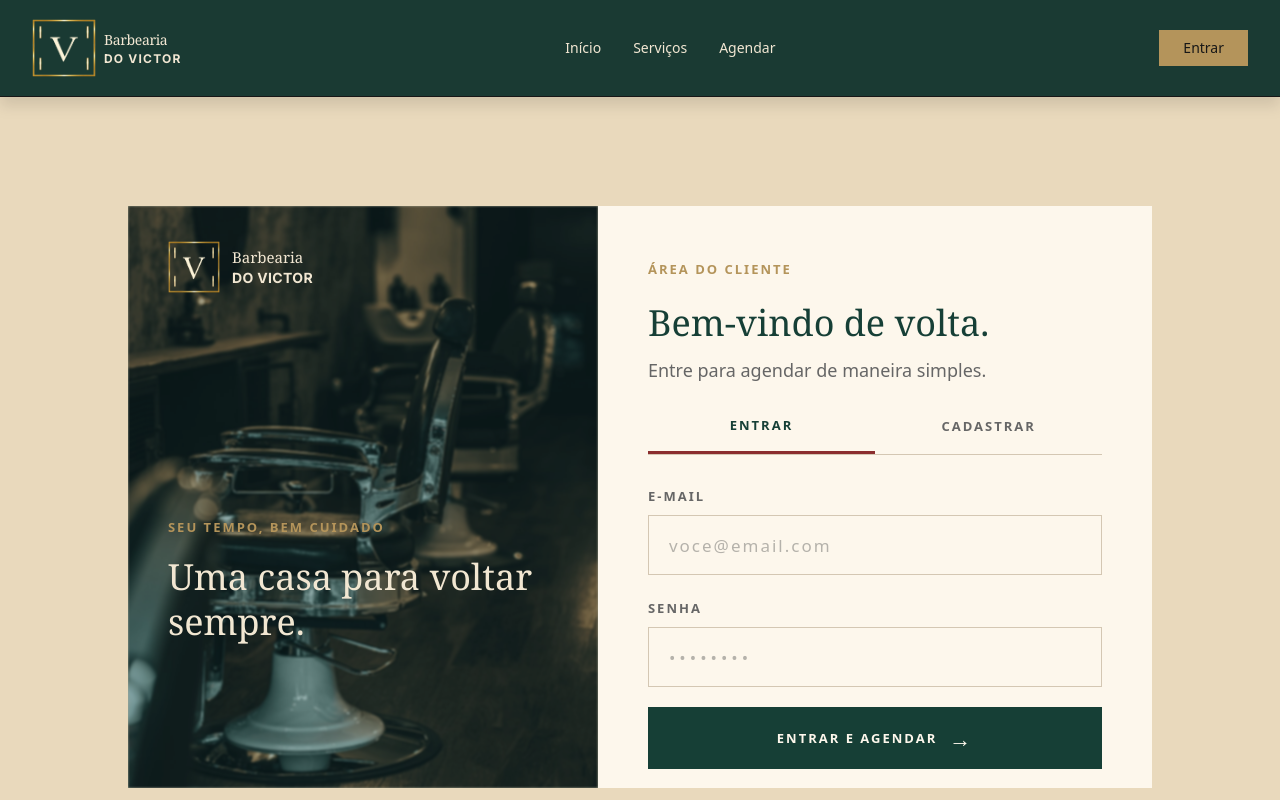
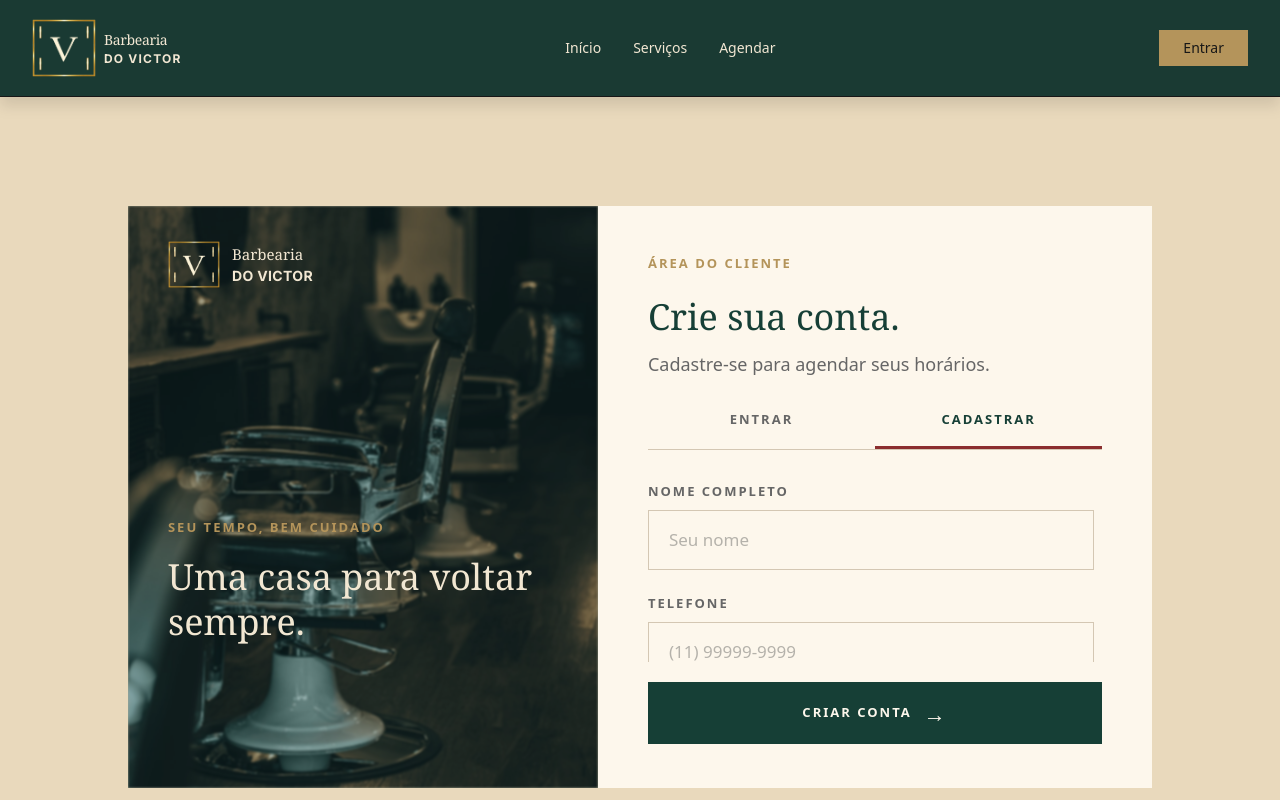
Before and after one commit to JonnyMarcus/Web-Site-Barber-Projeto-Final, a Next.js app in the folder web-barber/: page /entrar in a window 1280 px wide. Both pictures are taken after a click on the button "CADASTRAR". Shown: the top 800 px of the page. Built offline with nearby package versions, Linux system fonts and the light colour scheme.

Commit message:
versao final

```diff
--- a/web-barber/src/app/entrar/page.tsx
+++ b/web-barber/src/app/entrar/page.tsx
@@ -1,13 +1,11 @@
 import Image from "next/image";
+import LoginCadastro from "../../components/loginCadastro";
 
 export default function Entrar() {
   return (
     <main className="flex min-h-screen items-center justify-center bg-[#E9D9BC] p-4 md:p-8">
-      <div className="grid w-full max-w-[1024px] grid-cols-1 overflow-hidden md:aspect-[1024/582] md:grid-cols-[45.91%_54.09%]">
-
-        {/* LADO ESQUERDO */}
+      <div className="grid w-full max-w-[1024px] grid-cols-1 overflow-hidden md:h-[582px] md:grid-cols-[45.91%_54.09%]">
         <section className="relative h-[360px] overflow-hidden sm:h-[420px] md:h-full">
-
           <Image
             src="/Entrar.jpg"
             alt="Interior da Barbearia do Victor"
@@ -16,17 +14,14 @@ export default function Entrar() {
             className="object-cover blur-[1px]"
           />
 
-          {/* Sobreposição */}
           <div className="absolute inset-0 bg-emerald-950/30" />
 
-          {/* Logo */}
           <div className="absolute left-[8.5%] top-[6%] flex items-center gap-3">
             <Image
               src="/Logo.png"
               alt="Logo Barbearia do Victor"
               width={52}
               height={52}
-              className="h-[52px] w-[52px]"
             />
 
             <div className="text-[#F2E7D2]">
@@ -40,7 +35,6 @@ export default function Entrar() {
             </div>
           </div>
 
-          {/* Chamada */}
           <div className="absolute left-[8.5%] top-[53%]">
             <span className="text-[13px] font-bold uppercase tracking-[2px] text-[#B4945A]">
               Seu tempo, bem cuidado
@@ -52,98 +46,8 @@ export default function Entrar() {
           </div>
         </section>
 
-        {/* LADO DIREITO */}
-        <section className="h-full w-full bg-[#FDF7EC] px-7 pt-10 sm:px-10 sm:pt-12 md:px-[9%] md:pt-[9%]">
-
-          {/* Cabeçalho */}
-          <div>
-            <span className="text-[11px] font-bold uppercase tracking-[2px] text-[#B4945A] sm:text-[13px]">
-              Área do cliente
-            </span>
-
-            <h2 className="mt-5 font-[Cambria] text-[30px] font-medium leading-[38px] text-[#163F36] sm:text-[36px] sm:leading-[45px]">
-              Bem-vindo de volta.
-            </h2>
-
-            <p className="mt-3 text-[16px] text-[#666666] sm:text-[18px]">
-              Entre para agendar de maneira simples.
-            </p>
-          </div>
-
-          {/* Abas */}
-          <div className="mt-7 grid grid-cols-2 border-b border-[#D4C7B3] sm:mt-8">
-            <button
-              type="button"
-              className="border-b-[3px] border-[#8B2E2E] pb-3 text-[11px] font-bold uppercase tracking-[2px] text-[#163F36] sm:pb-4 sm:text-[13px]"
-            >
-              Entrar
-            </button>
-
-            <button
-              type="button"
-              className="pb-3 text-[11px] font-bold uppercase tracking-[2px] text-[#666666] sm:pb-4 sm:text-[13px]"
-            >
-              Cadastrar
-            </button>
-          </div>
-
-          {/* Formulário */}
-          <form className="mt-6 sm:mt-7">
-
-            {/* E-mail */}
-            <div>
-              <label
-                htmlFor="email"
-                className="text-[11px] font-bold uppercase tracking-[2px] text-[#666666] sm:text-[13px]"
-              >
-                E-mail
-              </label>
-
-              <input
-                id="email"
-                name="email"
-                type="email"
-                autoComplete="email"
-                placeholder="voce@email.com"
-                className="mt-2 h-14 w-full border border-[#D4C7B3] bg-transparent px-5 text-[15px] tracking-[2px] text-[#163F36] outline-none transition-colors placeholder:text-[#B5B2AB] focus:border-[#163F36] sm:h-[60px] sm:text-[17px]"
-              />
-            </div>
-
-            {/* Senha */}
-            <div className="mt-4 sm:mt-5">
-              <label
-                htmlFor="password"
-                className="text-[11px] font-bold uppercase tracking-[2px] text-[#666666] sm:text-[13px]"
-              >
-                Senha
-              </label>
-
-              <input
-                id="password"
-                name="password"
-                type="password"
-                autoComplete="current-password"
-                placeholder="••••••••"
-                className="mt-2 h-14 w-full border border-[#D4C7B3] bg-transparent px-5 text-[15px] tracking-[4px] text-[#163F36] outline-none transition-colors placeholder:text-[#B5B2AB] focus:border-[#163F36] sm:h-[60px] sm:text-[17px]"
-              />
-            </div>
-
-            {/* Botão */}
-            <button
-              type="submit"
-              className="mt-4 flex h-14 w-full items-center justify-center gap-3 bg-[#163F36] text-[11px] font-bold uppercase tracking-[2px] text-[#FDF7EC] transition-opacity hover:opacity-90 sm:mt-5 sm:h-[62px] sm:text-[13px]"
-            >
-              Entrar e agendar
-
-              <span
-                aria-hidden="true"
-                className="text-xl leading-none sm:text-[22px]"
-              >
-                →
-              </span>
-            </button>
-
-          </form>
+        <section className="min-h-0 h-full bg-[#FDF7EC]">
+            <LoginCadastro />
         </section>
       </div>
     </main>
--- a/web-barber/src/app/layout.tsx
+++ b/web-barber/src/app/layout.tsx
@@ -1,8 +1,8 @@
 import type { Metadata } from "next";
 import { Inter } from "next/font/google";
 import "./globals.css";
-import Header from "../componets/header";
-import Footer from "../componets/footer";
+import Header from "../components/header";
+import Footer from "../components/footer";
 
 const InterSas = Inter({
   variable: "--font-body-inter",
--- /dev/null
+++ b/web-barber/src/components/loginCadastro/index.tsx
@@ -0,0 +1,184 @@
+"use client";
+
+import { useState } from "react";
+
+type Modo = "login" | "cadastro";
+
+export default function LoginCadastro() {
+  const [modo, setModo] = useState<Modo>("login");
+
+  const login = modo === "login";
+
+  return (
+    <form
+      className="
+        grid h-full min-h-0
+        grid-rows-[auto_auto_minmax(0,1fr)_auto]
+        px-8 py-10
+        sm:px-10 sm:py-12
+        md:px-[9%] md:py-[8%]
+      "
+    >
+      <div>
+        <span className="text-[11px] font-bold uppercase tracking-[2px] text-[#B4945A] sm:text-[13px]">
+          Área do cliente
+        </span>
+
+        <h2 className="mt-5 font-[Cambria] text-[30px] font-medium leading-[38px] text-[#163F36] sm:text-[36px] sm:leading-[45px]">
+          {login ? "Bem-vindo de volta." : "Crie sua conta."}
+        </h2>
+
+        <p className="mt-3 text-[16px] text-[#666666] sm:text-[18px]">
+          {login
+            ? "Entre para agendar de maneira simples."
+            : "Cadastre-se para agendar seus horários."}
+        </p>
+      </div>
+
+      <div className="mt-7 grid grid-cols-2 border-b border-[#D4C7B3] sm:mt-8">
+        <button
+          type="button"
+          onClick={() => setModo("login")}
+          className={`border-b-[3px] pb-3 text-[11px] font-bold uppercase tracking-[2px] sm:pb-4 sm:text-[13px] ${
+            login
+              ? "border-[#8B2E2E] text-[#163F36]"
+              : "border-transparent text-[#666666]"
+          }`}
+        >
+          Entrar
+        </button>
+
+        <button
+          type="button"
+          onClick={() => setModo("cadastro")}
+          className={`border-b-[3px] pb-3 text-[11px] font-bold uppercase tracking-[2px] sm:pb-4 sm:text-[13px] ${
+            !login
+              ? "border-[#8B2E2E] text-[#163F36]"
+              : "border-transparent text-[#666666]"
+          }`}
+        >
+          Cadastrar
+        </button>
+      </div>
+
+      <div className="min-h-0 overflow-y-auto pr-2">
+        <div className="space-y-5 pt-6 sm:pt-7">
+
+          {!login && (
+            <div>
+              <label
+                htmlFor="name"
+                className="text-[11px] font-bold uppercase tracking-[2px] text-[#666666] sm:text-[13px]"
+              >
+                Nome completo
+              </label>
+
+              <input
+                id="name"
+                name="name"
+                type="text"
+                autoComplete="name"
+                placeholder="Seu nome"
+                className="mt-2 h-14 w-full border border-[#D4C7B3] bg-transparent px-5 text-[15px] text-[#163F36] outline-none placeholder:text-[#B5B2AB] focus:border-[#163F36] sm:h-[60px] sm:text-[17px]"
+              />
+            </div>
+          )}
+
+          {!login && (
+            <div>
+              <label
+                htmlFor="phone"
+                className="text-[11px] font-bold uppercase tracking-[2px] text-[#666666] sm:text-[13px]"
+              >
+                Telefone
+              </label>
+
+              <input
+                id="phone"
+                name="phone"
+                type="tel"
+                autoComplete="tel"
+                placeholder="(11) 99999-9999"
+                className="mt-2 h-14 w-full border border-[#D4C7B3] bg-transparent px-5 text-[15px] text-[#163F36] outline-none placeholder:text-[#B5B2AB] focus:border-[#163F36] sm:h-[60px] sm:text-[17px]"
+              />
+            </div>
+          )}
+
+          <div>
+            <label
+              htmlFor="email"
+              className="text-[11px] font-bold uppercase tracking-[2px] text-[#666666] sm:text-[13px]"
+            >
+              E-mail
+            </label>
+
+            <input
+              id="email"
+              name="email"
+              type="email"
+              autoComplete="email"
+              placeholder="voce@email.com"
+              className="mt-2 h-14 w-full border border-[#D4C7B3] bg-transparent px-5 text-[15px] text-[#163F36] outline-none placeholder:text-[#B5B2AB] focus:border-[#163F36] sm:h-[60px] sm:text-[17px]"
+            />
+          </div>
+
+          <div>
+            <label
+              htmlFor="password"
+              className="text-[11px] font-bold uppercase tracking-[2px] text-[#666666] sm:text-[13px]"
+            >
+              Senha
+            </label>
+
+            <input
+              id="password"
+              name="password"
+              type="password"
+              autoComplete={login ? "current-password" : "new-password"}
+              placeholder="••••••••"
+              className="mt-2 h-14 w-full border border-[#D4C7B3] bg-transparent px-5 text-[15px] tracking-[4px] text-[#163F36] outline-none placeholder:text-[#B5B2AB] focus:border-[#163F36] sm:h-[60px] sm:text-[17px]"
+            />
+          </div>
+
+          {!login && (
+            <div>
+              <label
+                htmlFor="confirmPassword"
+                className="text-[11px] font-bold uppercase tracking-[2px] text-[#666666] sm:text-[13px]"
+              >
+                Confirmar senha
+              </label>
+
+              <input
+                id="confirmPassword"
+                name="confirmPassword"
+                type="password"
+                autoComplete="new-password"
+                placeholder="••••••••"
+                className="mt-2 h-14 w-full border border-[#D4C7B3] bg-transparent px-5 text-[15px] tracking-[4px] text-[#163F36] outline-none placeholder:text-[#B5B2AB] focus:border-[#163F36] sm:h-[60px] sm:text-[17px]"
+              />
+            </div>
+          )}
+
+          <div className="h-2" />
+        </div>
+      </div>
+
+      <div className="pt-5">
+        <button
+          type="submit"
+          className="flex h-14 w-full items-center justify-center gap-3 bg-[#163F36] text-[11px] font-bold uppercase tracking-[2px] text-[#FDF7EC] transition-opacity hover:opacity-90 sm:h-[62px] sm:text-[13px]"
+        >
+          {login ? "Entrar e agendar" : "Criar conta"}
+
+          <span
+            aria-hidden="true"
+            className="text-xl leading-none sm:text-[22px]"
+          >
+            →
+          </span>
+        </button>
+      </div>
+    </form>
+  );
+}
```
Also changed, not shown: web-barber/src/components/footer/index.tsx (renamed from web-barber/src/componets/footer/index.tsx), web-barber/src/components/header/index.tsx (renamed from web-barber/src/componets/header/index.tsx).
